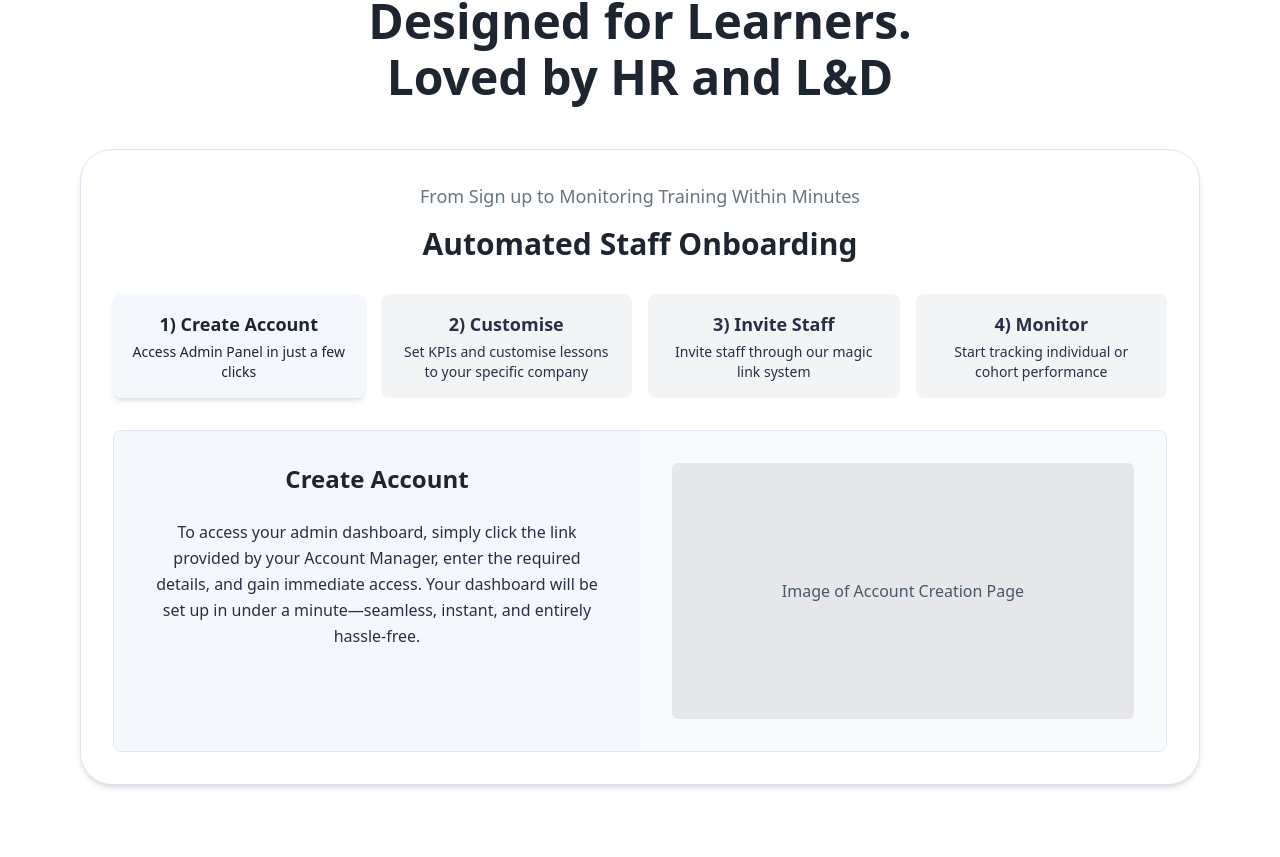
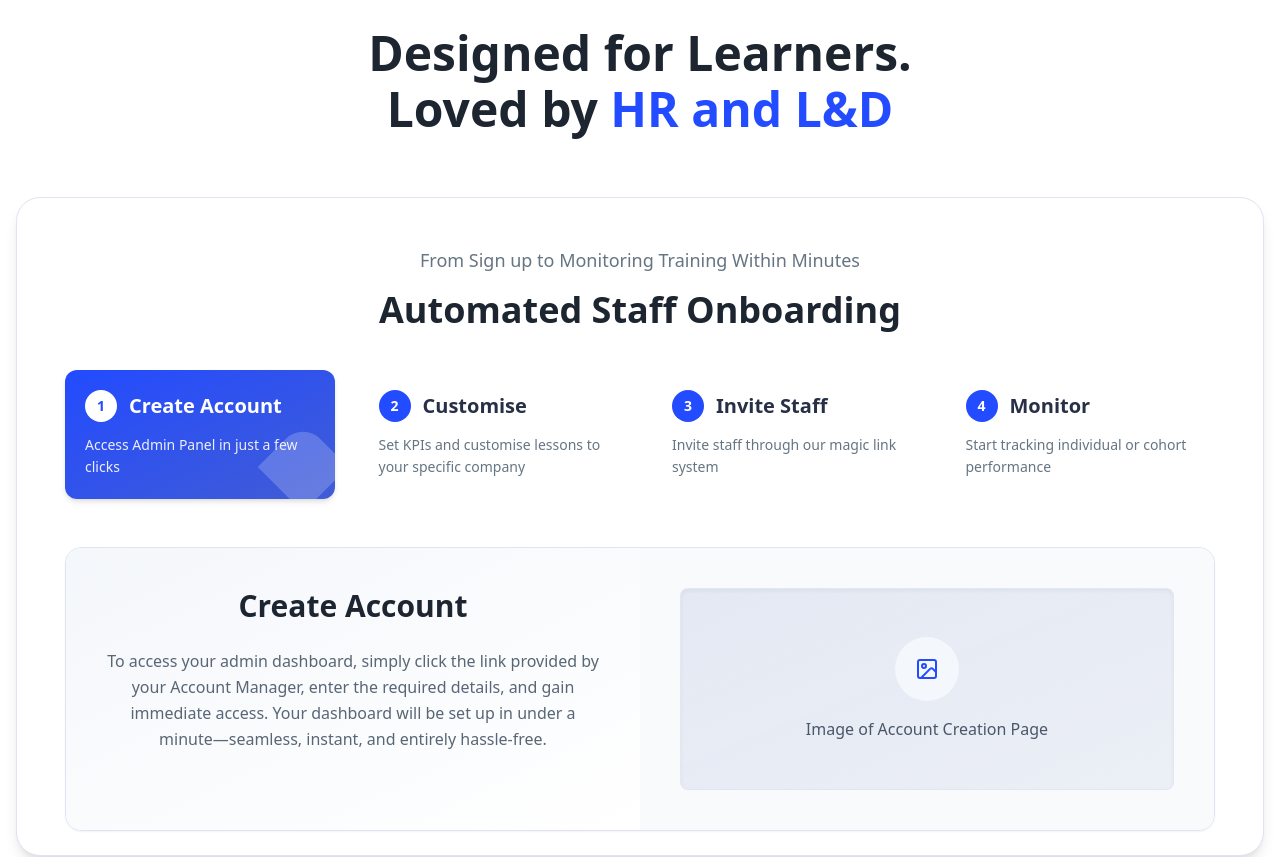
Before and after one commit to woodhk/landing-page, a Next.js app: page /home in a window 1280 px wide. Shown: the part 6861-7718 px from the top of the page. Built offline with nearby package versions, Linux system fonts and the light colour scheme.

Commit message:
Enhance Automated Onbaording Section

```diff
--- a/app/(pages)/home/components/AutomatedOnboarding.tsx
+++ b/app/(pages)/home/components/AutomatedOnboarding.tsx
@@ -1,71 +1,159 @@
 'use client';
 
 // app/(pages)/home/components/AutomatedOnboarding.tsx
-import { useState } from 'react';
+import { useState, useEffect } from 'react';
 import { onboardingSteps } from '../data/AutomatedOnboarding';
+import { motion, AnimatePresence } from 'framer-motion';
 
 export default function AutomatedOnboarding() {
   const [activeStep, setActiveStep] = useState(1);
+  const activeContent = onboardingSteps.find(step => step.id === activeStep)?.content;
+
+  // Auto-rotate steps every 8 seconds unless user has interacted
+  const [userInteracted, setUserInteracted] = useState(false);
+
+  useEffect(() => {
+    if (!userInteracted) {
+      const interval = setInterval(() => {
+        setActiveStep(current =>
+          current === onboardingSteps.length ? 1 : current + 1
+        );
+      }, 8000);
+
+      return () => clearInterval(interval);
+    }
+  }, [userInteracted]);
 
   const handleStepClick = (stepId: number) => {
+    setUserInteracted(true);
     setActiveStep(stepId);
   };
 
-  const activeContent = onboardingSteps.find(step => step.id === activeStep)?.content;
+  const progressPercentage = ((activeStep - 1) / (onboardingSteps.length - 1)) * 100;
 
   return (
-    <section className="max-w-6xl mx-auto px-4 py-16">
+    <section className="max-w-7xl mx-auto px-4 py-24">
       {/* Heading */}
-      <div className="text-center mb-12">
-        <h2 className="text-5xl font-bold mb-2">Designed for Learners.</h2>
-        <h2 className="text-5xl font-bold mb-8">Loved by HR and L&D</h2>
+      <div className="text-center mb-16 relative">
+        <h2 className="text-4xl md:text-5xl font-bold mb-2 text-dark">Designed for Learners.</h2>
+        <h2 className="text-4xl md:text-5xl font-bold mb-3 text-dark">Loved by <span className="text-dynamic-blue">HR and L&D</span></h2>
       </div>
 
-      {/* Main Content with Curved Border */}
-      <div className="border border-light-2 rounded-[2rem] overflow-hidden shadow-md bg-white mb-8">
-        <div className="p-8 text-center">
-          <p className="text-medium-3 text-lg">From Sign up to Monitoring Training Within Minutes</p>
-          <h3 className="text-3xl font-bold mt-4 mb-8">Automated Staff Onboarding</h3>
+      {/* Main Content with Enhanced UI */}
+      <motion.div
+        initial={{ opacity: 0, y: 20 }}
+        animate={{ opacity: 1, y: 0 }}
+        transition={{ duration: 0.5 }}
+        className="border border-light-2 rounded-3xl overflow-hidden shadow-lg bg-white mb-12"
+      >
+        <div className="pt-12 pb-6 px-6 md:px-12 text-center">
+          <p className="text-medium-3 text-lg font-medium">From Sign up to Monitoring Training Within Minutes</p>
+          <h3 className="text-3xl md:text-4xl font-bold mt-4 mb-10 text-dark">Automated Staff Onboarding</h3>
 
-          {/* Steps */}
-          <div className="grid grid-cols-1 sm:grid-cols-2 lg:grid-cols-4 gap-4 mb-8">
+          {/* Removed progress bar as requested */}
+
+          {/* Steps with improved styling */}
+          <div className="grid grid-cols-1 sm:grid-cols-2 lg:grid-cols-4 gap-4 lg:gap-6 mb-12">
             {onboardingSteps.map((step) => (
-              <div
+              <motion.div
                 key={step.id}
                 onClick={() => handleStepClick(step.id)}
-                className={`p-4 rounded-lg cursor-pointer transition-all duration-200 ${
+                whileHover={{ scale: 1.01 }}
+                whileTap={{ scale: 0.99 }}
+                className={`p-5 rounded-xl cursor-pointer transition-all duration-200 relative overflow-hidden ${
                   activeStep === step.id
-                    ? 'bg-light-3 text-dark shadow-md'
-                    : 'bg-gray-100 text-dark-2 hover:bg-light-2'
+                    ? 'bg-gradient-to-br from-dynamic-blue to-deep-azure text-white shadow-md'
+                    : 'bg-transparent text-dark-2 hover:bg-light-3/50'
                 }`}
               >
-                <h4 className="font-bold text-lg">{step.id}) {step.title}</h4>
-                <p className="text-sm mt-1">{step.subtitle}</p>
+                <div className="relative z-10 text-left">
+                  <div className="flex items-center mb-3">
+                    <div className={`w-8 h-8 rounded-full flex items-center justify-center text-sm font-bold mr-3 ${
+                      activeStep === step.id ? 'bg-white text-dynamic-blue' : 'bg-dynamic-blue text-white'
+                    }`}>
+                      {step.id}
                     </div>
+                    <h4 className="font-bold text-xl">{step.title}</h4>
+                  </div>
+                  <p className={`text-sm leading-relaxed ${activeStep === step.id ? 'text-white/90' : 'text-medium-3'}`}>
+                    {step.subtitle}
+                  </p>
+                </div>
+                {activeStep === step.id && (
+                  <motion.div
+                    className="absolute bottom-0 right-0 w-16 h-16 opacity-20"
+                    initial={{ scale: 0 }}
+                    animate={{ scale: 1, rotate: 45 }}
+                    transition={{ duration: 0.5 }}
+                  >
+                    <div className="w-full h-full bg-white rounded-tl-3xl"></div>
+                  </motion.div>
+                )}
+              </motion.div>
             ))}
           </div>
 
-          {/* Content Card */}
+          {/* Content Card with Animation */}
+          <AnimatePresence mode="wait">
             {activeContent && (
-            <div className="border border-light-2 rounded-lg overflow-hidden">
+              <motion.div
+                key={activeStep}
+                initial={{ opacity: 0 }}
+                animate={{ opacity: 1 }}
+                exit={{ opacity: 0 }}
+                transition={{ duration: 0.2 }}
+                className="border border-light-2 rounded-2xl overflow-hidden shadow-sm"
+              >
                 <div className="grid grid-cols-1 lg:grid-cols-2">
                   {/* Text Content */}
-                <div className="p-8 bg-light-3">
-                  <h3 className="text-2xl font-bold mb-6 text-dark">{activeContent.heading}</h3>
-                  <p className="text-dark-2 leading-relaxed">{activeContent.description}</p>
+                  <div className="p-8 md:p-10 bg-gradient-to-br from-light-3 to-white">
+                    <div>
+                      <h3 className="text-2xl md:text-3xl font-bold mb-6 text-dark">
+                        {activeContent.heading}
+                      </h3>
+                      <p className="text-medium-2 leading-relaxed">
+                        {activeContent.description}
+                      </p>
+                    </div>
                   </div>
 
-                {/* Image Placeholder */}
-                <div className="bg-gray-50 flex items-center justify-center p-8">
-                  <div className="w-full h-64 bg-gray-200 flex items-center justify-center rounded-md">
-                    <p className="text-medium text-center px-6">{activeContent.imagePlaceholder}</p>
+                  {/* Image Placeholder with better styling */}
+                  <div className="bg-gray-50 flex items-center justify-center p-8 md:p-10">
+                    <div
+                      className="w-full aspect-video bg-gradient-to-br from-light-2/80 to-light-2/50 flex items-center justify-center rounded-lg shadow-inner overflow-hidden border border-light-2/60"
+                    >
+                      <div className="text-center px-8 py-12">
+                        <div className="w-16 h-16 mx-auto mb-4 rounded-full bg-light-3 flex items-center justify-center">
+                          <svg xmlns="http://www.w3.org/2000/svg" width="24" height="24" viewBox="0 0 24 24" fill="none" stroke="currentColor" strokeWidth="2" strokeLinecap="round" strokeLinejoin="round" className="text-dynamic-blue">
+                            <rect width="18" height="18" x="3" y="3" rx="2" ry="2" />
+                            <circle cx="9" cy="9" r="2" />
+                            <path d="m21 15-3.086-3.086a2 2 0 0 0-2.828 0L6 21" />
+                          </svg>
+                        </div>
+                        <p className="text-medium font-medium">{activeContent.imagePlaceholder}</p>
                       </div>
                     </div>
                   </div>
                 </div>
+              </motion.div>
             )}
+          </AnimatePresence>
         </div>
+
+        {/* Step dots for mobile navigation */}
+        <div className="flex justify-center gap-2 py-4 md:hidden">
+          {onboardingSteps.map((step) => (
+            <button
+              key={step.id}
+              onClick={() => handleStepClick(step.id)}
+              className={`w-2.5 h-2.5 rounded-full transition-all ${
+                activeStep === step.id ? 'bg-dynamic-blue scale-125' : 'bg-light-2'
+              }`}
+              aria-label={`Go to step ${step.id}: ${step.title}`}
+            />
+          ))}
         </div>
+      </motion.div>
     </section>
   );
 }
```
Lines whose indentation alone changed are shown as unchanged.
